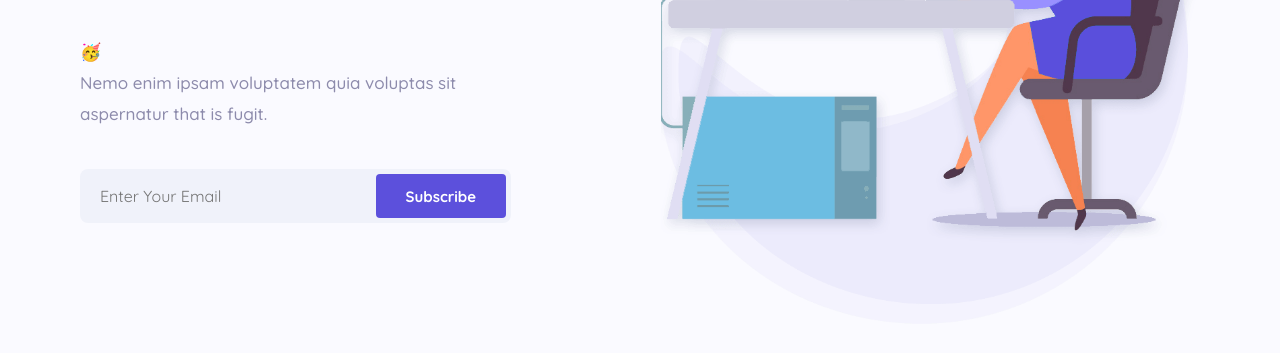
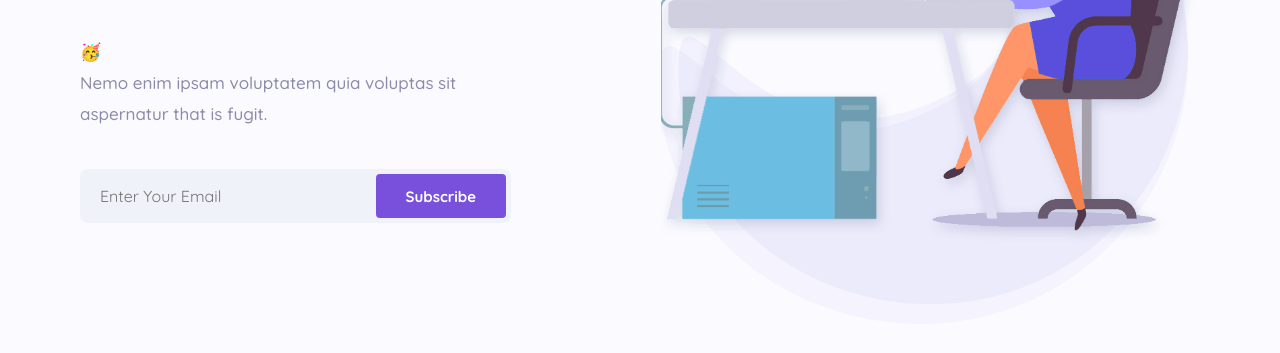
Before and after one commit to othmanecasabloom/Githubtest, a plain HTML site: page index.html in a window 1280 px wide. Shown: the part 447-800 px from the top of the page. Drawn offline with nearby package versions, Linux system fonts and the light colour scheme.

Commit message:
Update style.css

```diff
--- a/assets/css/style.css
+++ b/assets/css/style.css
@@ -5,7 +5,7 @@
     */
     --raisin-black-2: hsl(245, 16%, 16%);
     --raisin-black-1: hsl(244, 17%, 19%);
-    --majorelle-blue: hsl(245, 67%, 59%);
+    --majorelle-blue: hsl(257, 67%, 59%);
     --ghost-white-1: hsl(240, 100%, 99%);
     --ghost-white-2: hsl(228, 50%, 96%);
     --white-opacity: hsla(0, 0%, 100%, 0.5);
```
